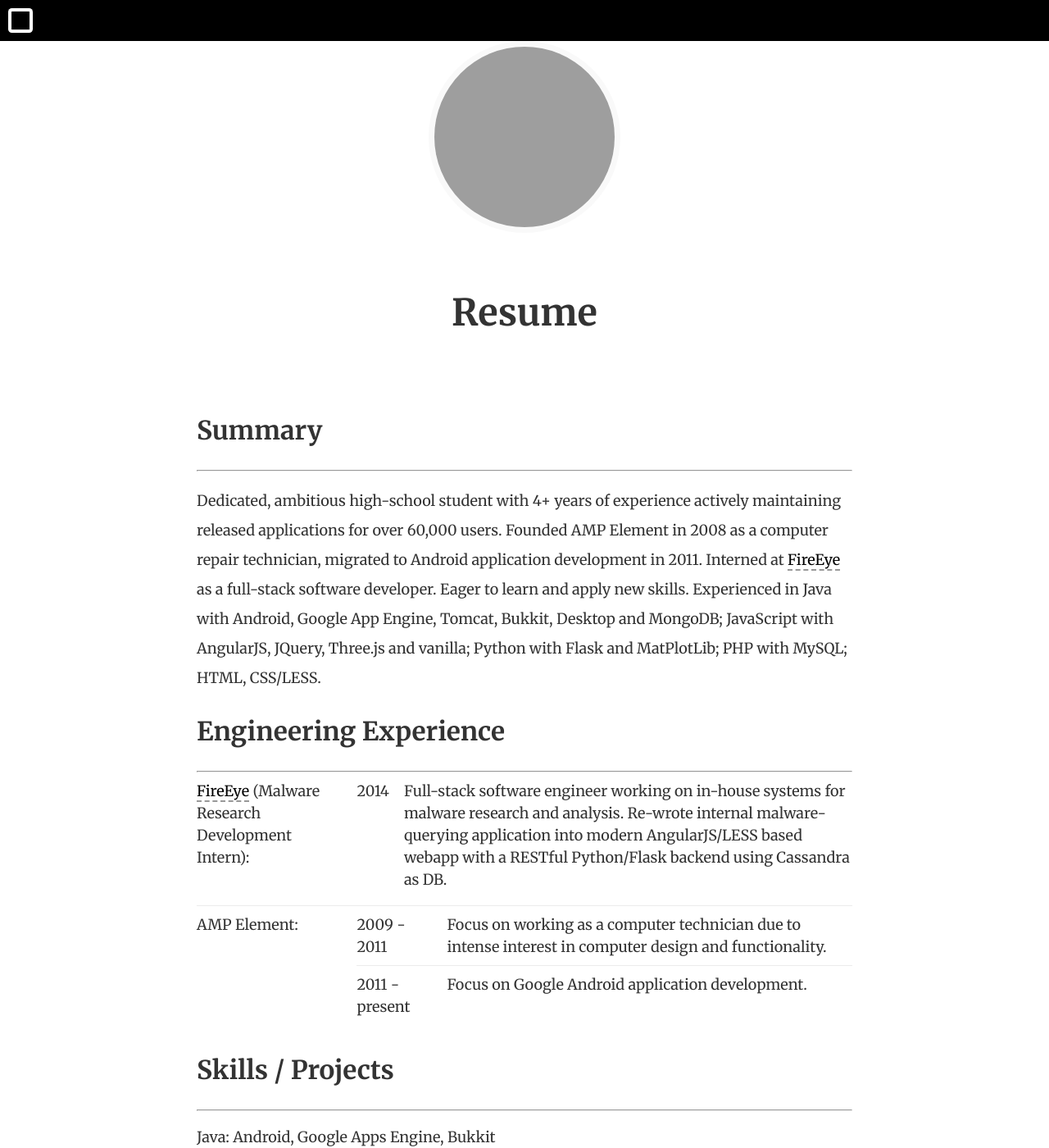
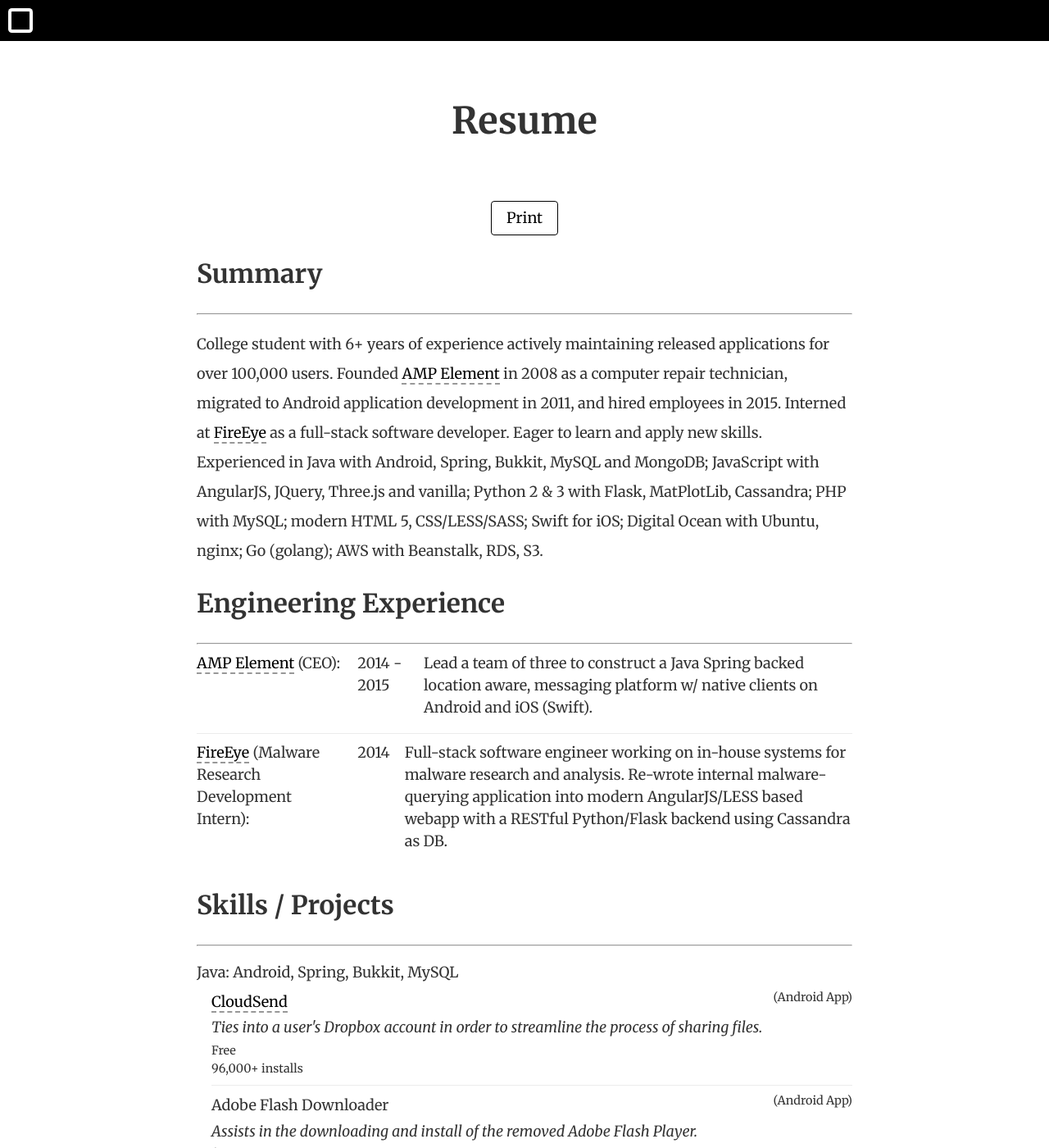
Before and after one commit to awendland/blog, a Jekyll site: the page built from resume.md, in a window 1280 px wide and 1400 px high. Shown: the whole window at 82% size. Built offline with Jekyll 4.4.1, drawn with Linux system fonts in a browser that asks for light colours; nearby versions of some CDN libraries; Markdown is read by kramdown in place of the engine named in the settings; some of the changed text lies outside the part shown; grey boxes are pictures that could not be loaded.

Commit message:
Update resume to September 2015

```diff
--- a/_data/skillset.yaml
+++ b/_data/skillset.yaml
@@ -1,11 +1,11 @@
-- group: "Java: Android, Google Apps Engine, Bukkit"
+- group: "Java: Android, Spring, Bukkit, MySQL"
   items:
   - name: CloudSend
     link: "https://play.google.com/store/apps/details?id=com.ampelement.cloudsend"
     type: Android App
     desc: Ties into a user's Dropbox account in order to streamline the process of sharing files.
     cost: Free
-    stats: ["41,000+ installs"]
+    stats: ["96,000+ installs"]
   - name: Adobe Flash Downloader
     type: Android App
     desc: Assists in the downloading and install of the removed Adobe Flash Player.
@@ -22,7 +22,7 @@
     type: Minecraft/Bukkit Plugin
     desc: Created due to lack of easy to use, feature filled plugins providing teleportation services in the game.
     cost: Free
-    stats: ["69,000+ installs", "3+ million starts"]
+    stats: ["116,000+ installs", "5.6+ million starts"]
 - group: "JavaScript: Vanilla, AngularJS, JQuery, ThreeJS"
   items:
   - name: Chemical Molar Mass Calculator
--- a/css/less/common.less
+++ b/css/less/common.less
@@ -16,6 +16,10 @@
 
 body {
     padding-top: @navbarHeight;
+
+    @media print {
+        padding-top: 0;
+    }
 }
 
 @media @large {
--- a/css/less/components/nuggets.less
+++ b/css/less/components/nuggets.less
@@ -17,3 +17,7 @@
     box-shadow: 0 1px 3px rgba(0,0,0,0.12), 0 1px 2px rgba(0,0,0,0.24);
     padding: 10px;
 }
+
+.after-char-padding-left::after {
+    margin-left: 1ex !important;
+}
--- a/css/main.css
+++ b/css/main.css
@@ -237,8 +237,6 @@
 *,
 *:before,
 *:after {
-  -moz-box-sizing: border-box;
-  -webkit-box-sizing: border-box;
   box-sizing: border-box;
 }
 .clearfix:before,
@@ -275,6 +273,11 @@
 }
 body {
   padding-top: 50px;
+}
+@media print {
+  body {
+    padding-top: 0;
+  }
 }
 @media (min-width: 40rem) {
   html {
@@ -431,9 +434,11 @@
   color: white;
 }
 .card {
-  -webkit-box-shadow: 0 1px 3px rgba(0, 0, 0, 0.12), 0 1px 2px rgba(0, 0, 0, 0.24);
   box-shadow: 0 1px 3px rgba(0, 0, 0, 0.12), 0 1px 2px rgba(0, 0, 0, 0.24);
   padding: 10px;
+}
+.after-char-padding-left::after {
+  margin-left: 1ex !important;
 }
 /*****************************************************************************/
 /*
@@ -580,13 +585,11 @@
   width: 30px;
   display: block;
   border-radius: 0.25em;
-  -webkit-box-shadow: inset 0 0 0 4px white;
   box-shadow: inset 0 0 0 4px white;
-  -webkit-transition: -webkit-box-shadow 0.5s;
+  -webkit-transition: box-shadow 0.5s;
           transition: box-shadow 0.5s;
 }
 .navmenu .toggle-cont .toggle-btn:hover {
-  -webkit-box-shadow: inset 0 0 0 15px #ffffff;
   box-shadow: inset 0 0 0 15px #ffffff;
 }
 .navmenu .flyout {
@@ -606,7 +609,6 @@
         -ms-transform: scale(0.5);
             transform: scale(0.5);
     font-size: 1.7rem;
-    -webkit-box-shadow: 0 0 10px rgba(0, 0, 0, 0.6);
     box-shadow: 0 0 10px rgba(0, 0, 0, 0.6);
   }
 }
@@ -619,7 +621,6 @@
         -ms-transform: translateX(-100%);
             transform: translateX(-100%);
     width: 200px;
-    -webkit-box-shadow: 0 0 4px rgba(0, 0, 0, 0.6);
     box-shadow: 0 0 4px rgba(0, 0, 0, 0.6);
     border-radius: 0 0 2px 0;
   }
@@ -665,11 +666,9 @@
   background: white;
 }
 .menu-open .navmenu .toggle-cont .toggle-btn {
-  -webkit-box-shadow: inset 0 0 0 4px black;
   box-shadow: inset 0 0 0 4px black;
 }
 .menu-open .navmenu .toggle-cont .toggle-btn:hover {
-  -webkit-box-shadow: inset 0 0 0 15px #000000;
   box-shadow: inset 0 0 0 15px #000000;
 }
 .menu-open .navmenu .flyout {
@@ -707,7 +706,6 @@
   transition: background-color 0.2s linear;
   display: inline-block;
   margin: 10px 70px;
-  -webkit-background-size: cover;
   background-size: cover;
   overflow: hidden;
   position: relative;
@@ -804,13 +802,26 @@
   max-width: 100%;
 }
 @media print {
+  .post > .body a:not(.button) {
+    border: none;
+  }
   .post > .body a::after {
-    content: " (" attr(href) ") ";
+    content: "(" attr(href) ")";
     font-size: 0.8em;
     font-weight: normal;
+    border: 1px dashed rgba(51, 51, 51, 0.5);
+    border-top-width: 0;
+    border-left-width: 0;
+    border-right-width: 0;
+    margin-left: 1ex;
+  }
+  .post > .body a.print-link-ib::after {
+    display: inline-block;
+    margin-left: 0;
   }
   .post > .body a.print-link-nl::after {
     display: block;
+    margin-left: 0;
   }
   .post > .body a.no-print-link::after {
     display: none;
@@ -1214,11 +1225,7 @@
 }
 .skills-list ul {
   padding: 0;
-}
-@media (min-width: 40rem) {
-  .skills-list ul {
   padding-left: 1em;
-  }
 }
 .skills-list ul li:last-child {
   border-bottom-width: 0px;
@@ -1246,6 +1253,40 @@
 .skills-list .cost,
 .skills-list .stat {
   font-size: .8em;
+}
+.initiate-print-box {
+  text-align: center;
+  line-height: 0.25;
+}
+@media print {
+  body {
+    font: 12px/1.2 serif;
+  }
+  body .post > .body > p {
+    margin: .2em 0;
+    line-height: 1.2;
+  }
+  h3 {
+    margin: .2em 0;
+  }
+  #post > header {
+    padding: 0;
+  }
+  #post > header > h1 > a::before {
+    content: "Alex Wendland's ";
+  }
+  .initiate-print-box {
+    display: none;
+  }
+  .skills-list .desc {
+    margin: 0;
+  }
+  .skills-list li:last-child {
+    border-bottom: none;
+  }
+  li {
+    padding-top: 0;
+  }
 }
 /*****************************************************************************/
 /*
--- a/js/main.js
+++ b/js/main.js
@@ -1,4 +1,4 @@
-window.onload = function() {
+window.addEventListener('load', function() {
     setupFadeNav();
     setupNavButton();
     if (isPost()) {
@@ -7,7 +7,16 @@
             setupErrorImages();
         }
     }
-};
+    unobscureText();
+});
+
+function unobscureText() {
+    var obscuredElems = document.querySelectorAll('.obscure');
+    for (var obscureIndex = 0; obscureIndex < obscuredElems.length; obscureIndex++) {
+        var obscured = obscuredElems[obscureIndex];
+        obscured.innerHTML = obscured.innerHTML.split('').reverse().join('');
+    }
+}
 
 function setupFadeNav() {
     var delta = 10;
--- a/resume.md
+++ b/resume.md
@@ -1,11 +1,17 @@
 ---
 layout: post
-showHeader: true
+showHeader: false
 title: Resume
 icon: note
 comments: false
 ---
+
+<div class="initiate-print-box">
+  <a onclick="window.print()" class="button initiate-print">Print</a>
+</div>
+
 <div class="print-social-links">
+  <span class="obscure">moc.dnaldnewxela@em</span> | <span class="obscure">9495-934 )949(</span></br>
   <a href="http://www.linkedin.com/in/alexrwendland">LinkedIn: Alex Wendland</a></br>
   <a href="https://github.com/awendland/">Github: @awendland</a></br>
   <a href="https://twitter.com/AlexRWendland">Twitter: @AlexRWendland</a></br>
@@ -14,17 +20,16 @@
 </div>
 ### Summary
 ___
-Dedicated, ambitious high-school student with 4+ years of experience actively maintaining released applications for over 60,000 users. Founded AMP Element in 2008 as a computer repair technician, migrated to Android application development in 2011. Interned at [FireEye](http://fireeye.com) as a full-stack software developer. Eager to learn and apply new skills. Experienced in Java with Android, Google App Engine, Tomcat, Bukkit, Desktop and MongoDB; JavaScript with AngularJS, JQuery, Three.js and vanilla; Python with Flask and MatPlotLib; PHP with MySQL; HTML, CSS/LESS.
+College student with 6+ years of experience actively maintaining released applications for over 100,000 users. Founded [AMP Element](http://ampelement.com) in 2008 as a computer repair technician, migrated to Android application development in 2011, and hired employees in 2015. Interned at [FireEye](http://fireeye.com) as a full-stack software developer. Eager to learn and apply new skills. Experienced in Java with Android, Spring, Bukkit, MySQL and MongoDB; JavaScript with AngularJS, JQuery, Three.js and vanilla; Python 2 & 3 with Flask, MatPlotLib, Cassandra; PHP with MySQL; modern HTML 5, CSS/LESS/SASS; Swift for iOS; Digital Ocean with Ubuntu, nginx; Go (golang); AWS with Beanstalk, RDS, S3.
 
 ### Engineering Experience
 ___
 <table>
-    <tr><td><a href="http://fireeye.com">FireEye</a> (Malware Research Development Intern):</td><td><table>
+    <tr><td><a href="http://ampelement.com" class="print-link-ib">AMP Element</a> (CEO):</td><td><table>
+        <tr><td>2014 - 2015</td><td>Lead a team of three to construct a Java Spring backed location aware, messaging platform w/ native clients on Android and iOS (Swift).</td></tr>
+    </table></td></tr>
+    <tr><td><a href="http://fireeye.com" class="print-link-ib after-char-padding-left">FireEye</a> (Malware Research Development Intern):</td><td><table>
         <tr><td>2014</td><td>Full-stack software engineer working on in-house systems for malware research and analysis. Re-wrote internal malware-querying application into modern AngularJS/LESS based webapp with a RESTful Python/Flask backend using Cassandra as DB.</td></tr>
-    </table></td></tr>
-    <tr><td>AMP Element:</td><td><table>
-        <tr><td>2009 - 2011</td><td>Focus on working as a computer technician due to intense interest in computer design and functionality.</td></tr>
-        <tr><td>2011 - present</td><td>Focus on Google Android application development.</td></tr>
     </table></td></tr>
 </table>
 
@@ -38,7 +43,7 @@
         <ul>
         {% for skill in skillgroup.items %}
             <li>
-                {% if skill.link != null %}<a class="name print-link-nl" href="{{skill.link}}">{{skill.name}}</a>{% else %}<div class="name">{{skill.name}}</div>{% endif %}
+                {% if skill.link != null %}<a class="name" href="{{skill.link}}">{{skill.name}}</a>{% else %}<div class="name">{{skill.name}}</div>{% endif %}
                 <div class="type">{{skill.type}}</div>
                 <div class="desc">{{skill.desc}}</div>
                 {% if skill.cost != null %}<div class="cost" >{{skill.cost}}</div>{% endif %}
@@ -50,6 +55,7 @@
 {% endfor %}
 </ul>
 
+<!---
 ### Clubs and Leadership
 ___
 <ul class="clubs-list">
@@ -62,23 +68,15 @@
     </li>
 {% endfor %}
 </ul>
+-->
 
 ### Education
 ___
-Class of 2015 Corona del Mar High School
+Harvard College - Class of 2019
 
 ##### Relevant Coursework:
 
+  * [COMPSCI 61](http://cs61.seas.harvard.edu/): Systems Programming and Machine Organization
+  * [ENG-SCI 50](http://isites.harvard.edu/course/colgsas-4499): Introduction to Electrical Engineering
   * AP Calculus BC
-  * AP Statistics
-  * AP Chemistry
-  * AP Physics
-  * AP World History and AP US History
-  * AP Literature
-  * Honors level for english, prior maths and prior sciences
   * Self studied for AP Computer Science exam
-
-##### GPA
-
-  * 4.0 unweighted cumulative
-  * 4.353 weighted cumulative
```
Also changed, not shown: _data/clubs_leadership.yaml (+4 -4 lines), css/less/components/post.less (+14 -1 lines), css/less/pages/resume.less (+45 -3 lines), Gemfile.lock. Lines whose indentation alone changed are shown as unchanged.
